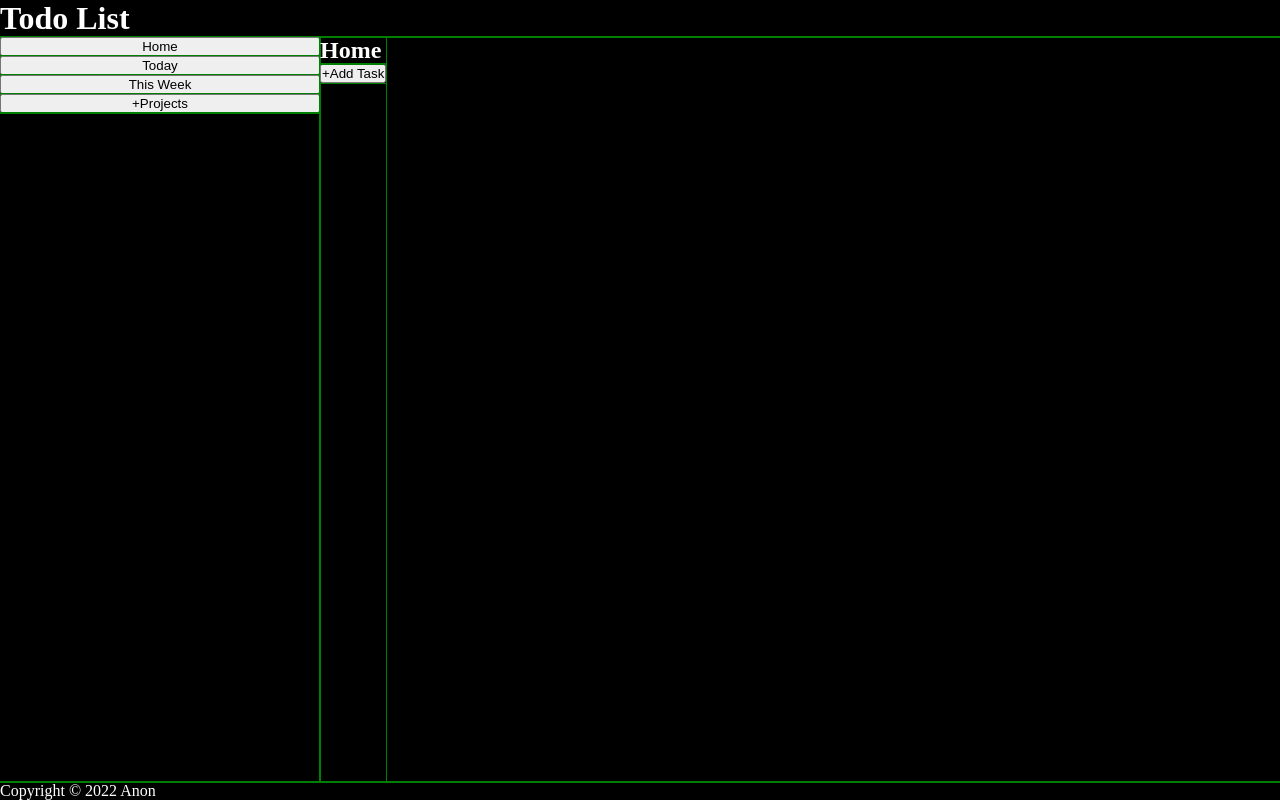
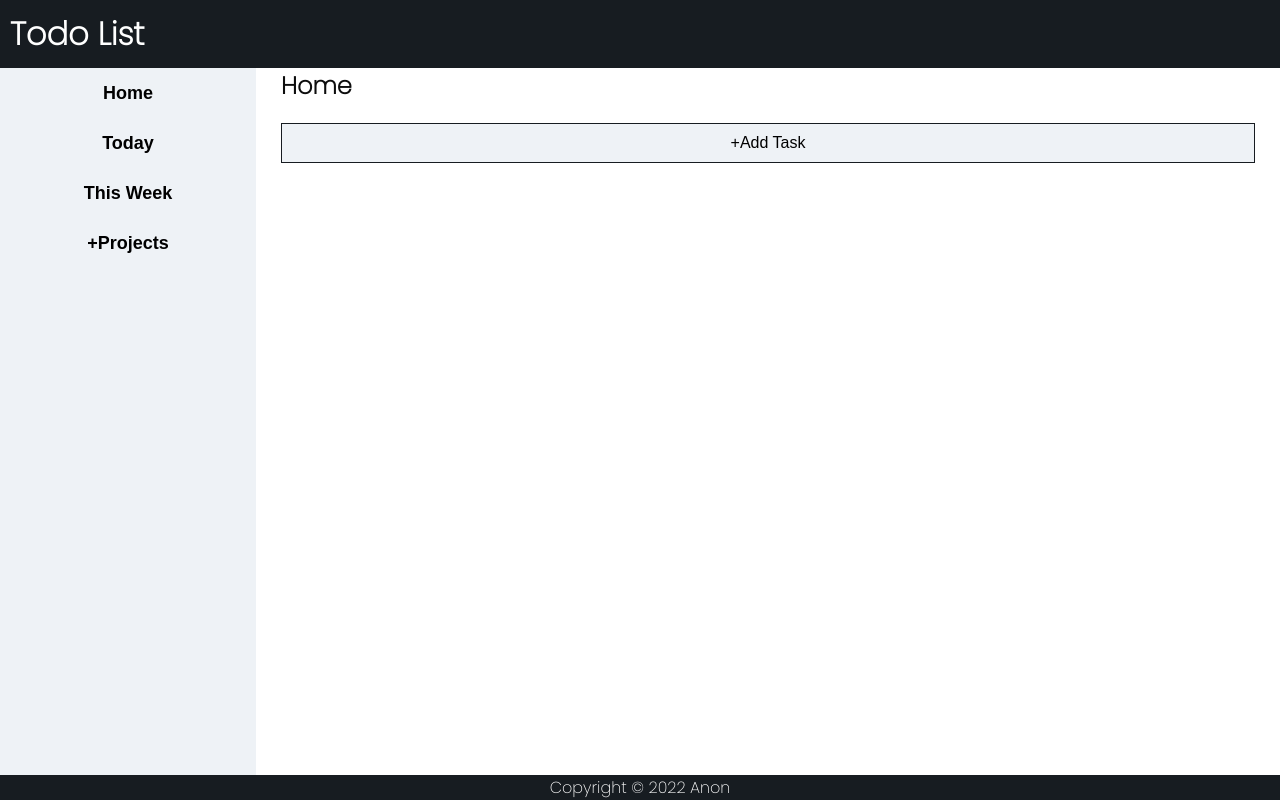
Before and after one commit to Apestein/Todo-List, a plain HTML site: page index.html in a window 1280 px wide. Drawn offline with Linux system fonts and the light colour scheme.

Commit message:
Add CSS and minor bug fix

```diff
--- a/style.css
+++ b/style.css
@@ -1,32 +1,114 @@
+@import url('https://fonts.googleapis.com/css2?family=Poppins:wght@200&display=swap');
+
+:root {
+    --secondary-color: #eef2f6;
+    --text-color: #0d0d0d;
+    --accent-color: #171c21;
+    --blue: #0072f5;
+    --yellow: #ffae00;
+    --red: #ff2424;
+    --red-text: #d50b0b;
+}
+
+html {
+    height: 100%;
+}
 * {
     margin: 0;
     padding: 0;
     box-sizing: border-box;
-    outline: 1px solid green;
 }
 body {
-    background-color: black;
-    color: white;
-    height: 100vh;
+    font-family: 'Poppins', sans-serif;
+    background-color: var(--accent-color);
+    color: var(--text-color);
+    height: 100%;
     display: flex;
     flex-direction: column;
 }
+header {
+    background-color: var(--accent-color);
+    color: white;
+    padding: 10px;
+}
 main {
+    background-color: white;
     flex: 1;
     display: flex;
+}
+nav {
+    background-color: var(--secondary-color);
+    display: flex;
+    flex-direction: column;
+    width: 20%;
+}
+nav>button {
+    height: 50px;
+    background-color: var(--secondary-color);
+    border: none;
+    font-size: large;
+    font-weight: bold;
+}
+nav>button:hover {
+    background-color: #a2d2ff;
+}
+.popup-project input {
+    height: 50px;
+    border: 1px solid var(--accent-color);
+}
+.todo-item {
+    display: flex;
+    gap: 5px;
+}
+.popup-task, .popup-project {
+    display: none;
+    border: 1px solid var(--accent-color);
+    padding: 10px;
+    box-shadow: 5px 5px 5px var(--accent-color);
+}
+.popup-task input {
+    margin-bottom: 10px;
+}
+.display {
+    flex: 1;
+    padding-left: 25px;
+    padding-right: 25px;
+    display: flex;
+    flex-direction: column;
+    gap: 10px;
+}
+.todo-list {
+    display: flex;
+    flex-direction: column;
+    gap: 10px;
+}
+button {
+    font-size: 1rem;
+    background-color: var(--secondary-color);
+    padding: 10px;
+    border: 1px solid var(--accent-color);
+}
+.display input {
+    height: 50px;
+    border: none;
+    background-color: var(--secondary-color);
+    border-radius: 3px;
+}
+input[type='checkbox'] {
+    width: 70px;
+}
+input[type='text'] {
+    width: 100%;
+    font-size: 1rem;
+}
+input[type='date'] {
+    font-size: 1rem;
+    width: 20%;
 }
 .done {
     text-decoration: line-through;
 }
-nav {
-    display: flex;
-    flex-direction: column;
-    width: 25%;
+footer {
+    color: white;
+    text-align: center;
 }
-.todo-item {
-    display: flex;
-}
-.popup-task, .popup-project {
-    display: none;
-
-}
```
Also changed, not shown: main.js (+4 -1 lines).
